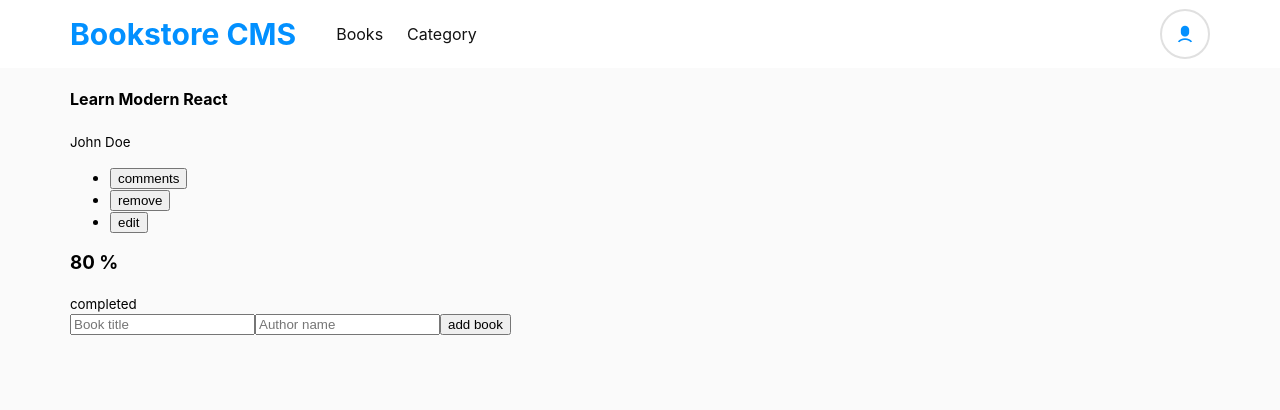
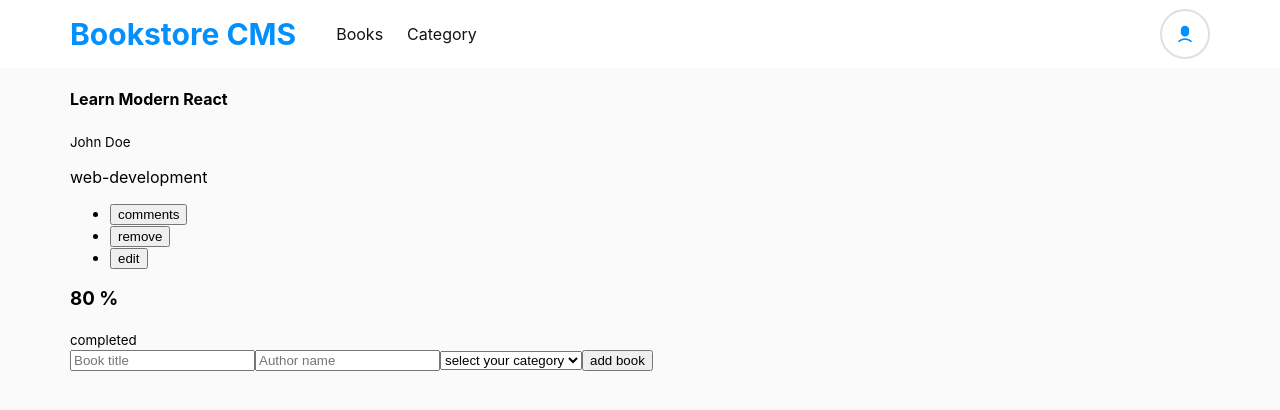
Before and after one commit to mahabubx7/bookstore, a React (Create React App) app: page / in a window 1280 px wide. Shown: the top 410 px of the page. Built offline with nearby package versions, Linux system fonts and the light colour scheme.

Commit message:
:hammer: added-category-field

```diff
--- a/package.json
+++ b/package.json
@@ -3,12 +3,14 @@
   "version": "0.1.0",
   "private": true,
   "dependencies": {
+    "@reduxjs/toolkit": "^1.9.5",
     "@testing-library/jest-dom": "^5.16.5",
     "@testing-library/react": "^13.4.0",
     "@testing-library/user-event": "^13.5.0",
     "prop-types": "^15.8.1",
     "react": "^18.2.0",
     "react-dom": "^18.2.0",
+    "react-redux": "^8.0.5",
     "react-router-dom": "^6.11.0",
     "react-scripts": "5.0.1",
     "remixicon": "^3.2.0",
--- a/src/components/Book.jsx
+++ b/src/components/Book.jsx
@@ -13,6 +13,7 @@ const Book = ({ info, remove }) => {
           <div className="information">
             <h4>{book.name}</h4>
             <small>{book.author}</small>
+            <p>{book.category}</p>
             <ul className="btn-actions">
               <li>
                 <button type="button">comments</button>
@@ -47,6 +48,7 @@ Book.propTypes = {
     name: PropTypes.string.isRequired,
     author: PropTypes.string.isRequired,
     progress: PropTypes.number.isRequired,
+    category: PropTypes.string.isRequired,
   }).isRequired,
   remove: PropTypes.func.isRequired,
 };
--- a/src/components/Form.jsx
+++ b/src/components/Form.jsx
@@ -6,6 +6,7 @@ const Form = ({ addBook }) => {
     name: '',
     author: '',
     progress: 0,
+    category: '',
   });
 
   const handleChange = (e) => {
@@ -22,6 +23,7 @@ const Form = ({ addBook }) => {
       name: '',
       author: '',
       progress: 0,
+      category: '',
     });
   };
 
@@ -34,6 +36,7 @@ const Form = ({ addBook }) => {
           value={book.name}
           onChange={handleChange}
           placeholder="Book title"
+          required
         />
 
         <input
@@ -42,7 +45,15 @@ const Form = ({ addBook }) => {
           value={book.author}
           onChange={handleChange}
           placeholder="Author name"
+          required
         />
+
+        <select name="category" onChange={handleChange} value={book.category} required>
+          <option disabled selected value="">select your category</option>
+          <option value="web-development">web development</option>
+          <option value="computer-science">computer science</option>
+          <option value="data-science">data science</option>
+        </select>
 
         <button type="submit" className="btn-submit">add book</button>
       </form>
--- a/src/components/pages/Home.jsx
+++ b/src/components/pages/Home.jsx
@@ -9,6 +9,7 @@ const bookApiReturn = [
     name: 'Learn Modern React',
     author: 'John Doe',
     progress: 80,
+    category: 'web-development',
   },
 ];
 
```
Also changed, not shown: 1 other file (tests, documents, lock files or other folders).
